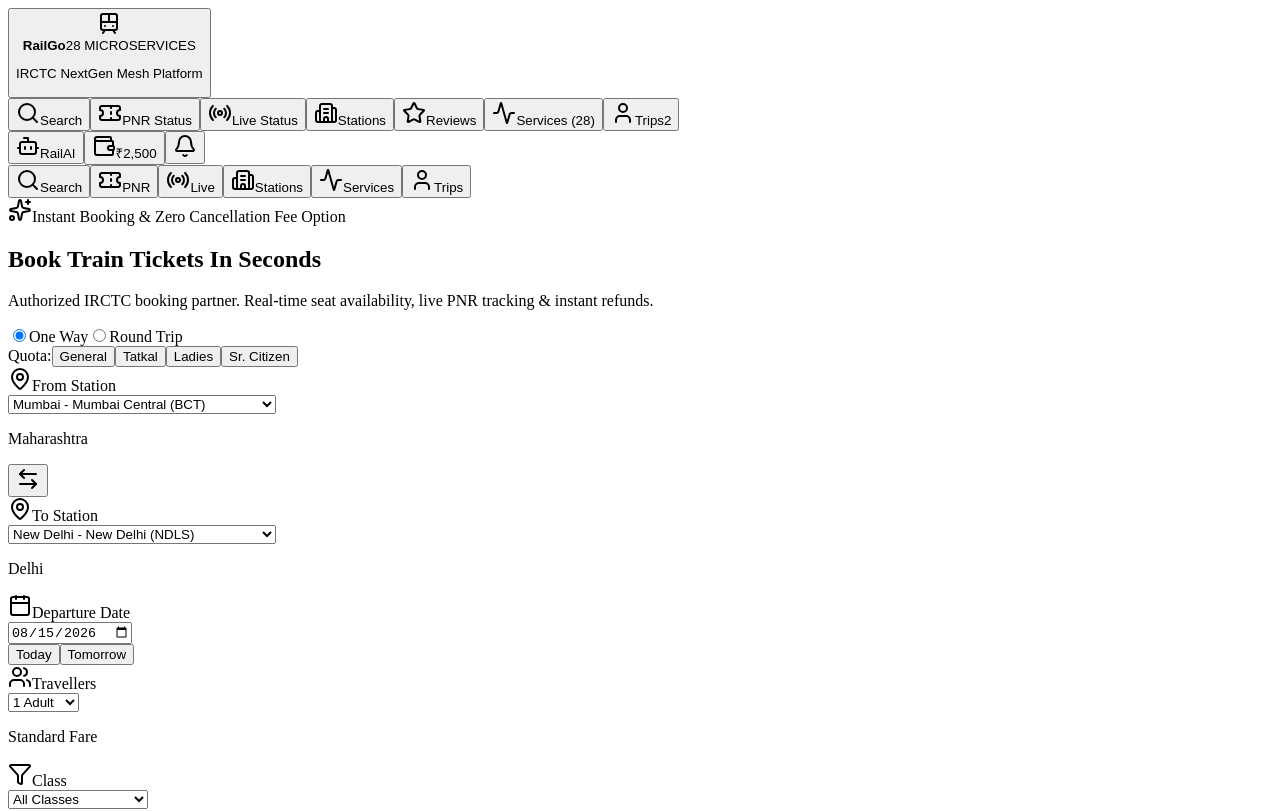
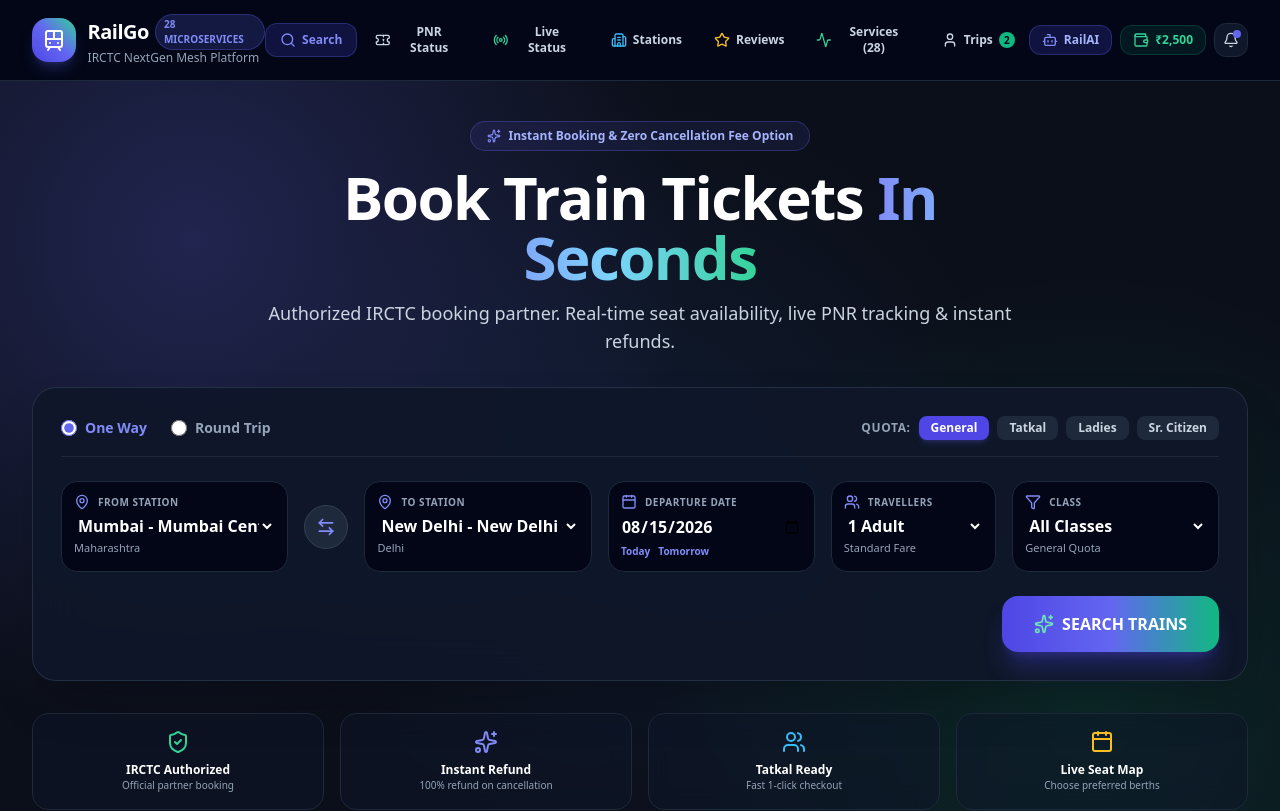
Before and after one commit to Amit123103/ticket_microservices, a Next.js app in the folder apps/web/: page / in a window 1280 px wide. Shown: the top 811 px of the page. Built offline with nearby package versions, Linux system fonts and the light colour scheme.

Commit message:
feat: implement root layout with global styles and metadata for web application

```diff
--- a/apps/web/app/layout.tsx
+++ b/apps/web/app/layout.tsx
@@ -1,14 +1,17 @@
 import type { Metadata } from 'next';
+import './globals.css';
 
 export const metadata: Metadata = {
-  title: 'Train Ticket Booking Platform',
-  description: 'Enterprise train booking microservices platform',
+  title: 'RailGo | Train Ticket Booking Platform',
+  description: 'Enterprise train booking 28 microservices platform',
 };
 
 export default function RootLayout({ children }: Readonly<{ children: React.ReactNode }>) {
   return (
-    <html lang="en">
-      <body>{children}</body>
+    <html lang="en" className="dark">
+      <body className="bg-[#0b0f19] text-slate-100 antialiased min-h-screen">
+        {children}
+      </body>
     </html>
   );
 }
```
